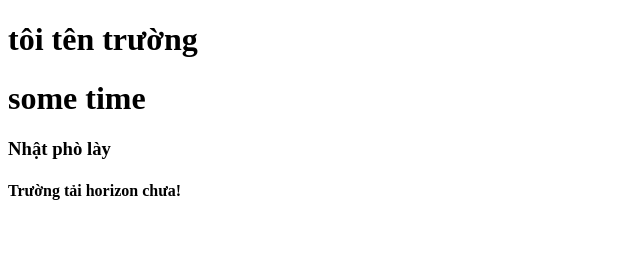
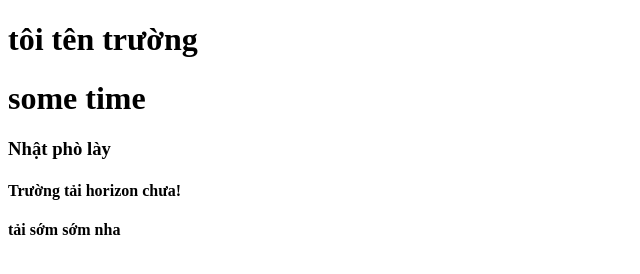
Before and after one commit to DSub23243/dongpho, a plain HTML site: page index.html in a window 1280 px wide. Shown: the whole page, without its empty margins (0-640 px from the left). Drawn offline with Linux system fonts and the light colour scheme.

Commit message:
cap nhat h4

```diff
--- a/index.html
+++ b/index.html
@@ -13,5 +13,6 @@
     <h1>some time</h1>
     <h3>Nhật phò lày</h3>
     <h4>Trường tải horizon chưa!</h4>
+    <h4>tải sớm sớm nha</h4>
 </body>
 </html>
```
